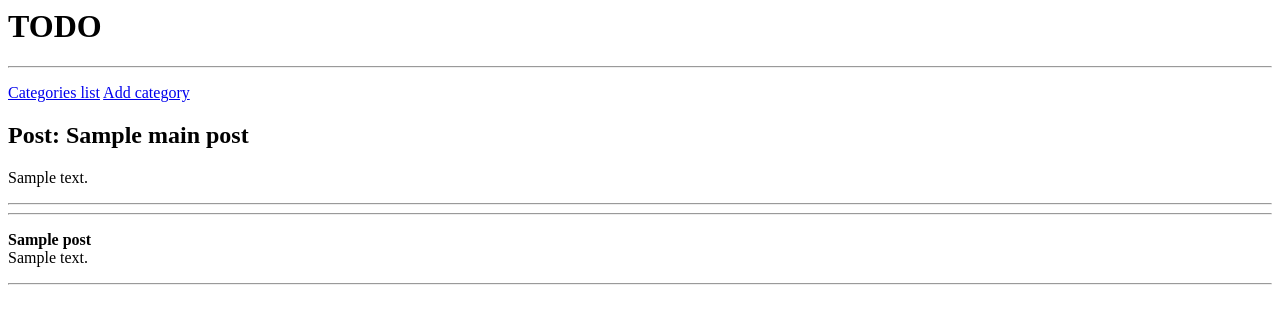
After one commit to zurfyx/udlchan, a Django app: template udlchan/templates/posts/topic.html in a window 1280 px wide. The commit adds this page. Shown: the top 324 px of the page. Run offline with Django 3.2, Linux system fonts and the light colour scheme; tables that the repository leaves empty hold one stand-in row (values such as "Sample post"); the template is opened without the code that fills it: values that come from a table or form of the project are taken from there, most other values are stand-ins (such as "Sample title", 1, 10 or a date in 2020).

Commit message:
retrieves posts in a topic

```diff
--- a/udlchan/posts/models.py
+++ b/udlchan/posts/models.py
@@ -23,11 +23,19 @@ class Post(AbstractTimeStamped):
     A publication consist of a title and content.
     It will always belong to a category.
     It might have a parent post.
+
+    Main refers to the first post. It will be null for the main post, and it
+    will contain the reference on the child posts.
+    Parent refers to the parent post. It will be null for any post but the
+    nested ones.
     """
     title = models.CharField(max_length=300, default='')
     content = models.CharField(max_length=10000, default='')
-    category = models.ForeignKey(Category, default='', verbose_name='Category')
-    parent = models.ForeignKey('self', null=True, verbose_name='Parent')
+    category = models.ForeignKey(Category, verbose_name='Category')
+    main = models.ForeignKey('self', null=True, verbose_name='Main',
+                             related_name='post_main')
+    parent = models.ForeignKey('self', null=True, verbose_name='Parent',
+                               related_name='post_parent')
     user = models.CharField(max_length=30)  # TODO
 
     def __str__(self):
--- a/udlchan/posts/urls.py
+++ b/udlchan/posts/urls.py
@@ -1,21 +1,21 @@
 from django.conf.urls import url
 
-from .views import CategoryList, CategoryAdd
-from .views import CategoryPostList
+from .views import CategoryList, CategoryAdd, CategoryPostList
+from .views import TopicShow
 
 urlpatterns = [
     # List of categories
     url(
         r'^$',
         CategoryList.as_view(),
-        name='categories'
+        name='category'
     ),
 
     # Add new category
     url(
         r'^category/add$',
         CategoryAdd.as_view(),
-        name='categories_add'
+        name='category_add'
     ),
 
     # List of posts in a category
@@ -23,5 +23,12 @@ urlpatterns = [
         r'^category/(?P<category>\w+)$',
         CategoryPostList.as_view(),
         name='category_posts'
+    ),
+
+    # Show topic = main post + descendant posts
+    url(
+        r'^topic/(?P<post>\w+)$',
+        TopicShow.as_view(),
+        name='category_topic'
     )
 ]
--- a/udlchan/templates/posts/base.html
+++ b/udlchan/templates/posts/base.html
@@ -2,8 +2,8 @@
 
 {% block content %}
     <p>
-        <a href="{% url "posts:categories" %}">Categories list</a>
-        <a href="{% url "posts:categories_add" %}">Add category</a>
+        <a href="{% url "posts:category" %}">Categories list</a>
+        <a href="{% url "posts:category_add" %}">Add category</a>
     </p>
     {% block posts_content %}
     {% endblock %}
--- /dev/null
+++ b/udlchan/templates/posts/topic.html
@@ -0,0 +1,15 @@
+{% extends "posts/base.html" %}
+
+{% block posts_content %}
+    <h2>Post: {{ main_post.title }}</h2>
+    <p>{{ main_post.content }}</p>
+    <hr>
+    <hr>
+    {%  for post in object_list %}
+        <p>
+            <b>{{ post.title }}</b><br>
+            {{ post.content }}
+        </p>
+        <hr>
+    {% endfor %}
+{% endblock %}
```
Also changed, not shown: udlchan/posts/views.py (+14 -3 lines), udlchan/templates/posts/post.html (deleted, +0 -7 lines).
